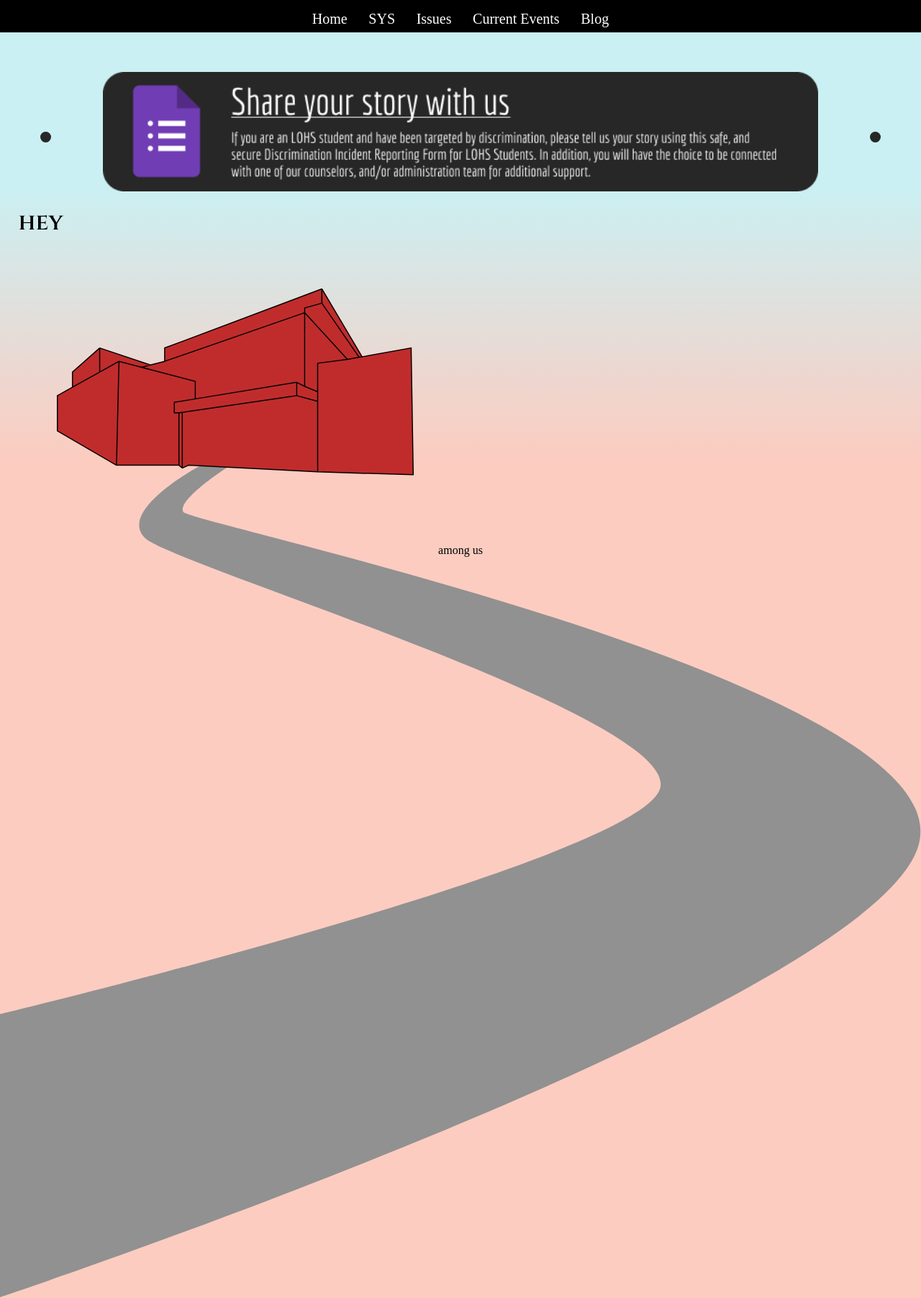
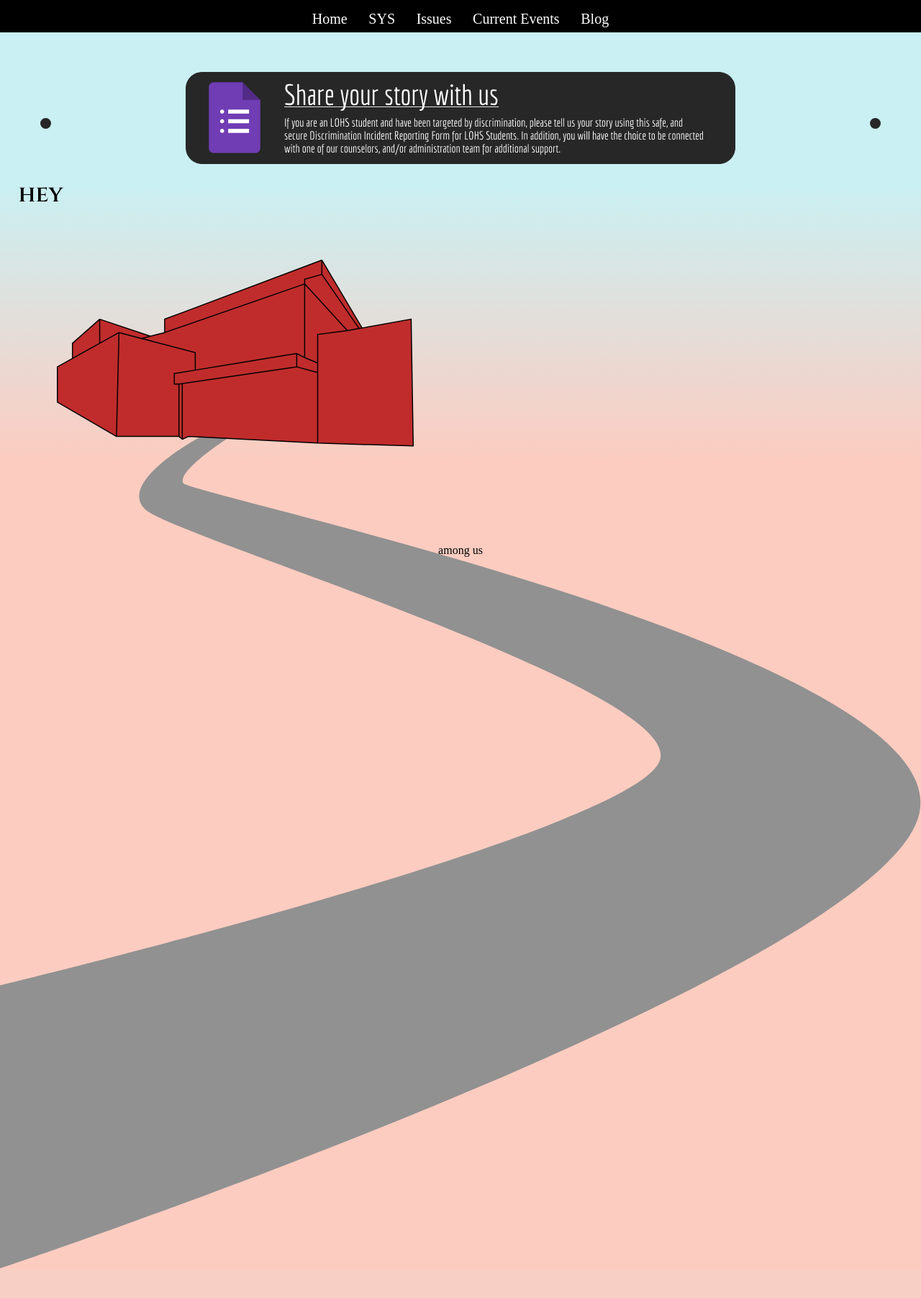
Before and after one commit to SSCLOHSWebsiteAdmin/ssc-website, a Flask app: page /home in a window 1280 px wide. Shown: the whole page at 72% size. After the commit the page ends 1763 px from the top, so only its background shows below. Run offline with Flask 2, Linux system fonts and the light colour scheme.

Commit message:
formatted the school a lil

```diff
--- a/static/home.css
+++ b/static/home.css
@@ -14,7 +14,7 @@
     width: 100%;
     z-index: -1;
     position: absolute;
-    top: 50vh;
+    top: 45vh;
 }
 .banner
 {
--- a/templates/home.html
+++ b/templates/home.html
@@ -7,7 +7,7 @@
     <img src="static/bg.svg" id="school">
 {% endblock %}
 {% block content %}
-    <div class="carousel" style="width:95%; height: 13vw; margin:auto; margin-top: 100px;">
+    <div class="carousel" style="width:95%; height: 10vw; margin:auto; margin-top: 100px;">
         <div onclick="moveCarousel(this,-1)" class="left arrow"></div>
         <div class="carousel-items">
             <img class="shown-carousel-item carousel-item" src="{{ url_for('static', filename='bannerthing.png') }}">
```
